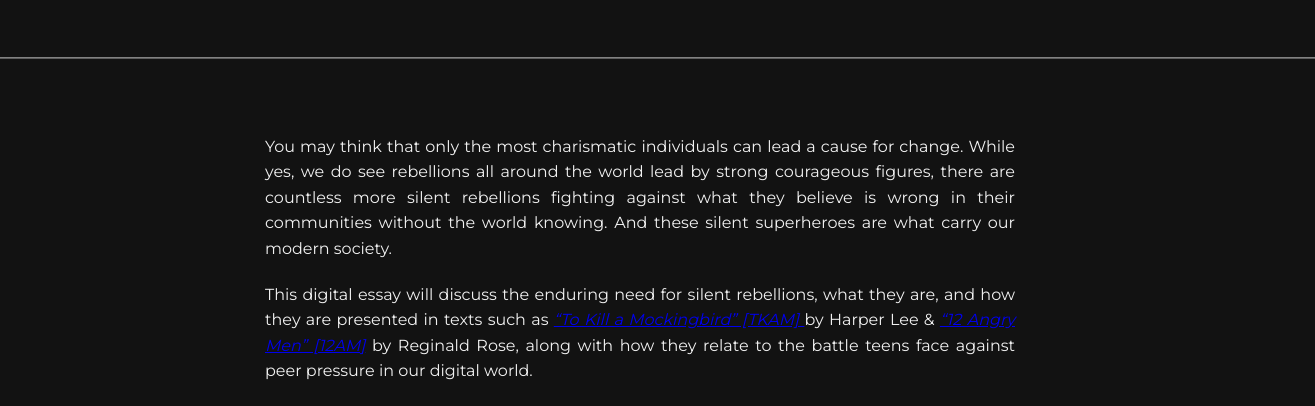
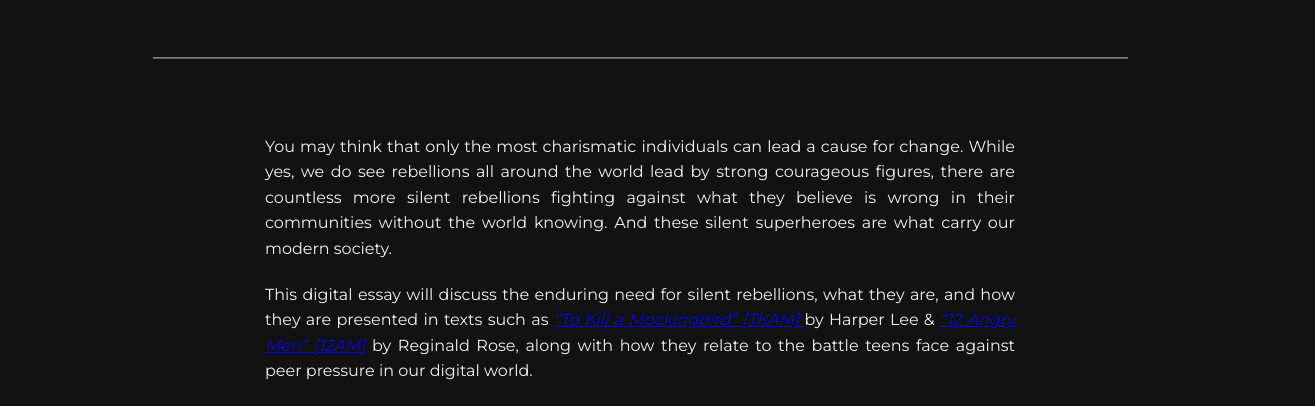
Before and after one commit to LachlanHarrisCCGS/English-Task-2-Yr-9, a plain HTML site: page index.html in a window 1280 px wide. Shown: the part 394-800 px from the top of the page, 1315 px wide, since content can reach past the window. Drawn offline with Linux system fonts and the light colour scheme; a web font is replaced by a local one.

Commit message:
Update styles.css

```diff
--- a/styles.css
+++ b/styles.css
@@ -85,7 +85,7 @@ header {
 
 .horizontal-line {
     border-top: 1px solid #ccc; /* Solid line with 1px thickness */
-    margin: 10px -40% 10px -40%; /* Adjust margin as needed */
+    margin: 10px -15% 10px -15%; /* Adjust margin as needed */
     height: 100px;
     transform: translateY(40%);
 }
```
